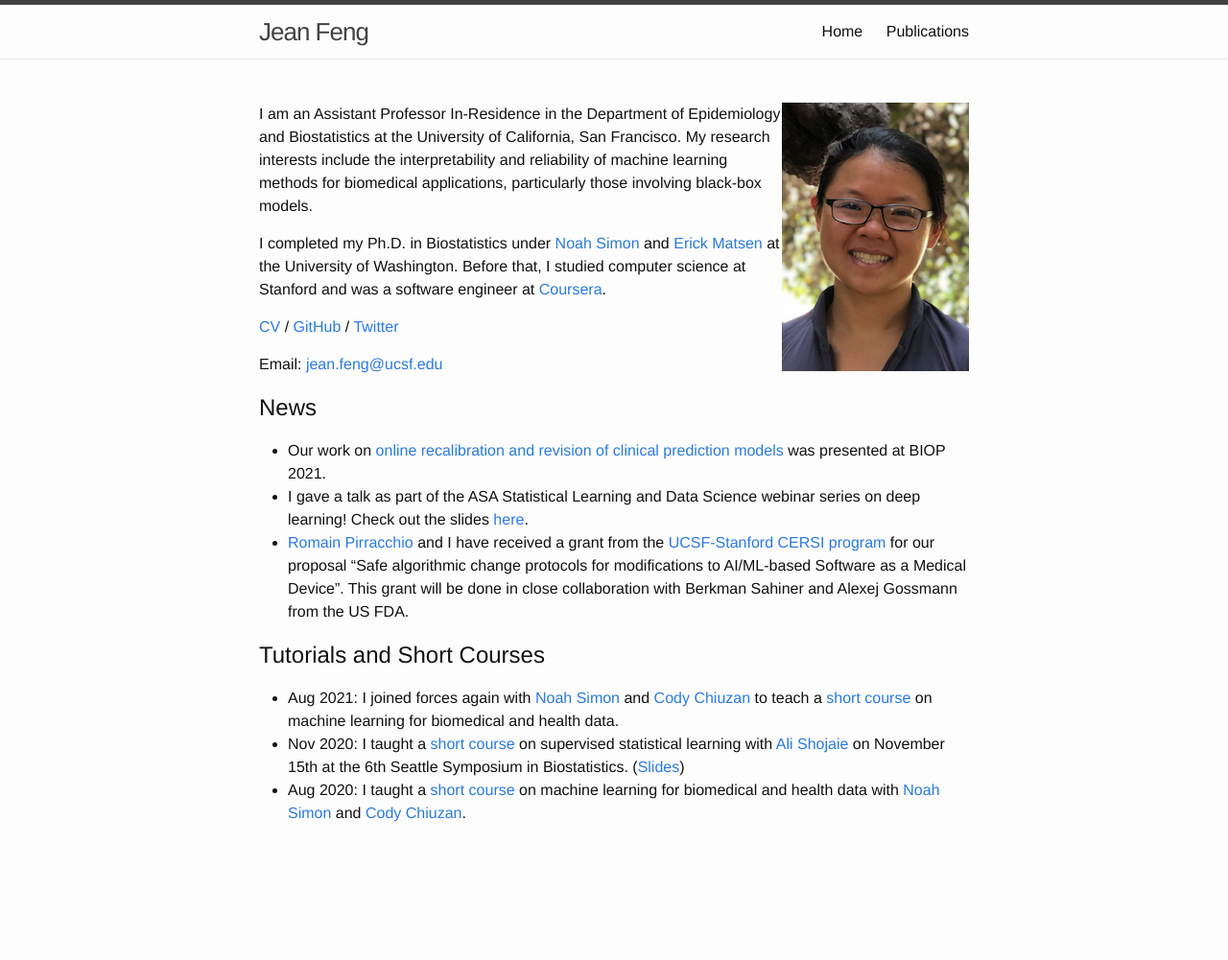
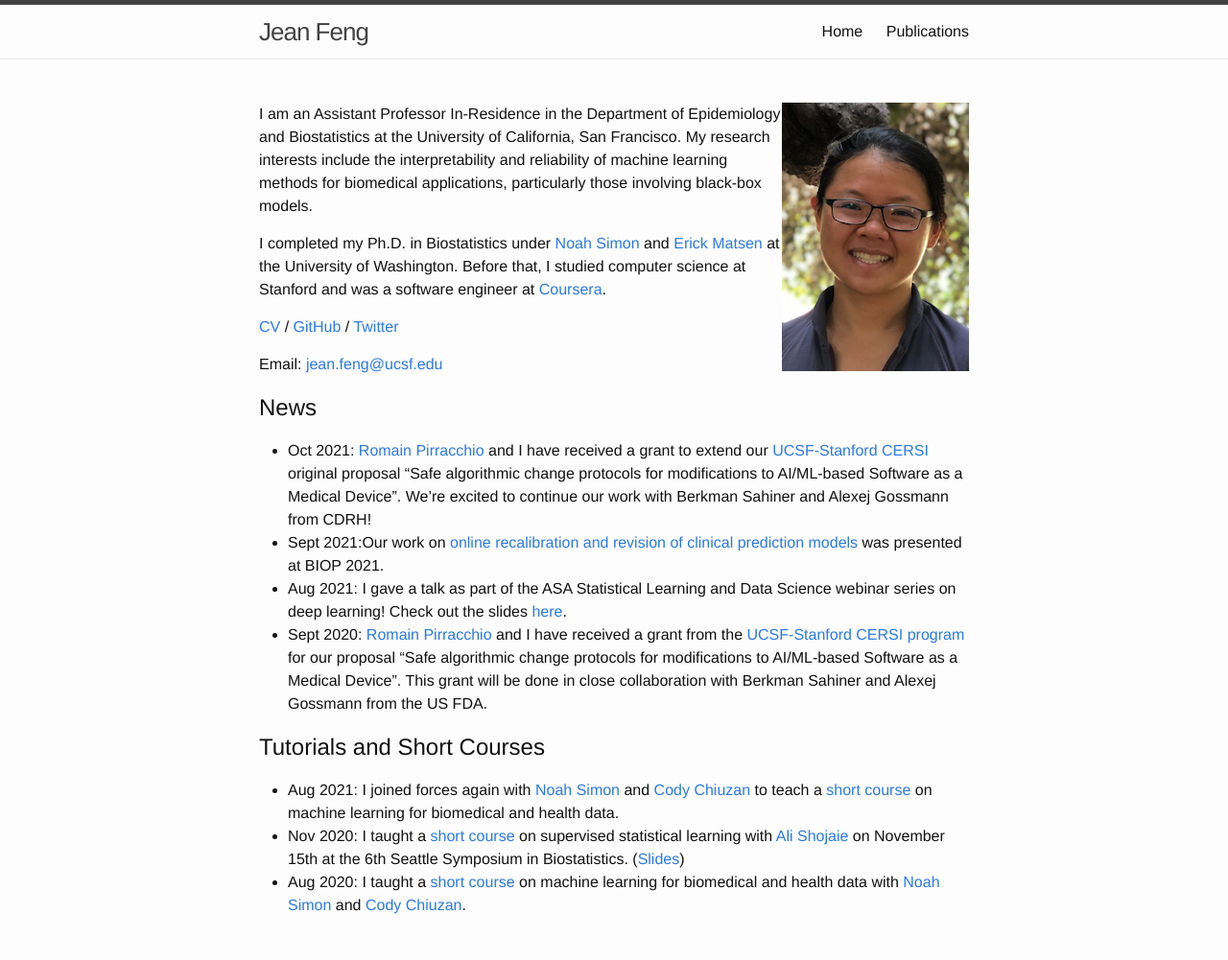
Before and after one commit to jjfeng/jjfeng.github.io, a Jekyll site: the page built from index.md, in a window 1280 px wide. Shown: the whole page at 96% size. Built offline with Jekyll 4.4.1, drawn with Linux system fonts in a browser that asks for light colours; before the commit the page ends 905 px from its top, so only the background shows below that.

Commit message:
update website

```diff
--- a/index.md
+++ b/index.md
@@ -41,9 +41,10 @@
 </script><noscript>Sorry, you need Javascript on to email me.</noscript>
 
 ## News
-- Our work on [online recalibration and revision of clinical prediction models](https://ww2.amstat.org/meetings/biop/2021/onlineprogram/AbstractDetails.cfm?AbstractID=302405) was presented at BIOP 2021.
-- I gave a talk as part of the ASA Statistical Learning and Data Science webinar series on deep learning! Check out the slides [here](https://www.jeanfeng.com/easier_slds.pdf).
-- [Romain Pirracchio](https://www.romainpirracchio.org/) and I have received a grant from the [UCSF-Stanford CERSI program](https://pharm.ucsf.edu/cersi) for our proposal "Safe algorithmic change protocols for modifications to AI/ML-based Software as a Medical Device". This grant will be done in close collaboration with Berkman Sahiner and Alexej Gossmann from the US FDA.
+- Oct 2021: [Romain Pirracchio](https://www.romainpirracchio.org/) and I have received a grant to extend our [UCSF-Stanford CERSI](https://pharm.ucsf.edu/cersi) original proposal "Safe algorithmic change protocols for modifications to AI/ML-based Software as a Medical Device". We're excited to continue our work with Berkman Sahiner and Alexej Gossmann from CDRH!
+- Sept 2021:Our work on [online recalibration and revision of clinical prediction models](https://ww2.amstat.org/meetings/biop/2021/onlineprogram/AbstractDetails.cfm?AbstractID=302405) was presented at BIOP 2021.
+- Aug 2021: I gave a talk as part of the ASA Statistical Learning and Data Science webinar series on deep learning! Check out the slides [here](https://www.jeanfeng.com/easier_slds.pdf).
+- Sept 2020: [Romain Pirracchio](https://www.romainpirracchio.org/) and I have received a grant from the [UCSF-Stanford CERSI program](https://pharm.ucsf.edu/cersi) for our proposal "Safe algorithmic change protocols for modifications to AI/ML-based Software as a Medical Device". This grant will be done in close collaboration with Berkman Sahiner and Alexej Gossmann from the US FDA.
 
 ## Tutorials and Short Courses
 
```
